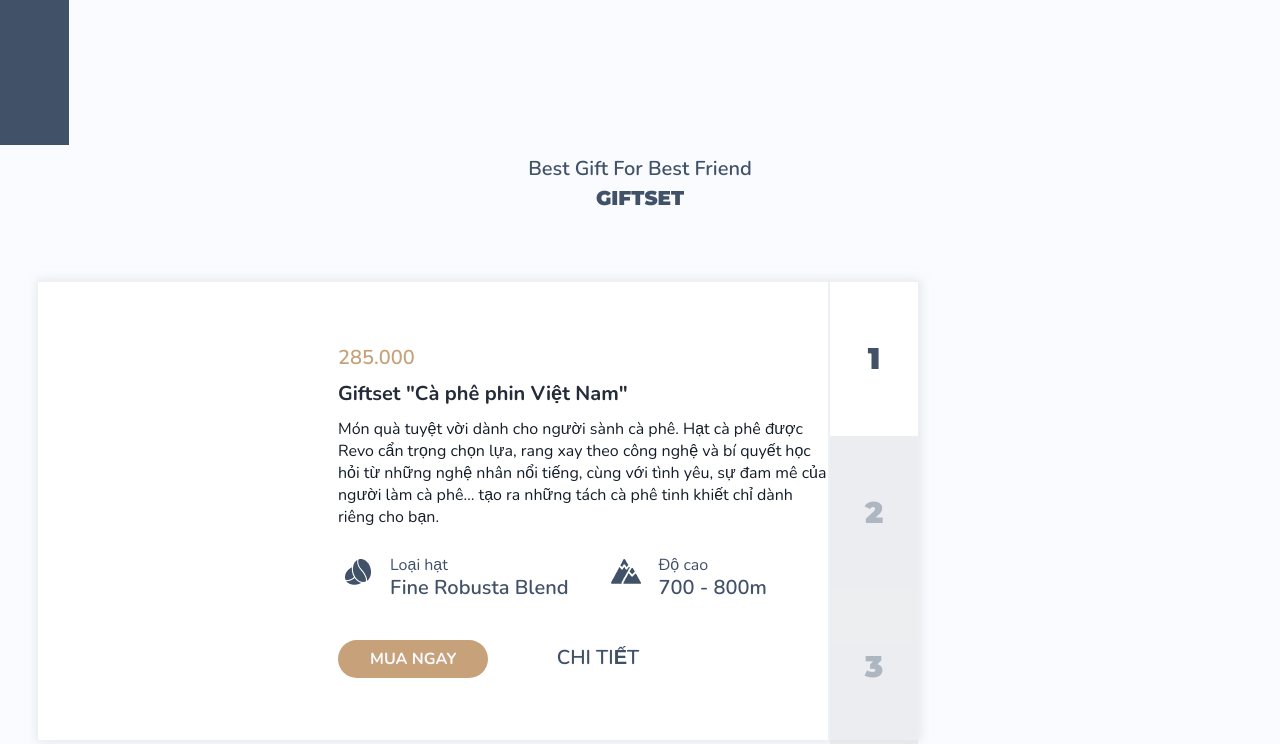
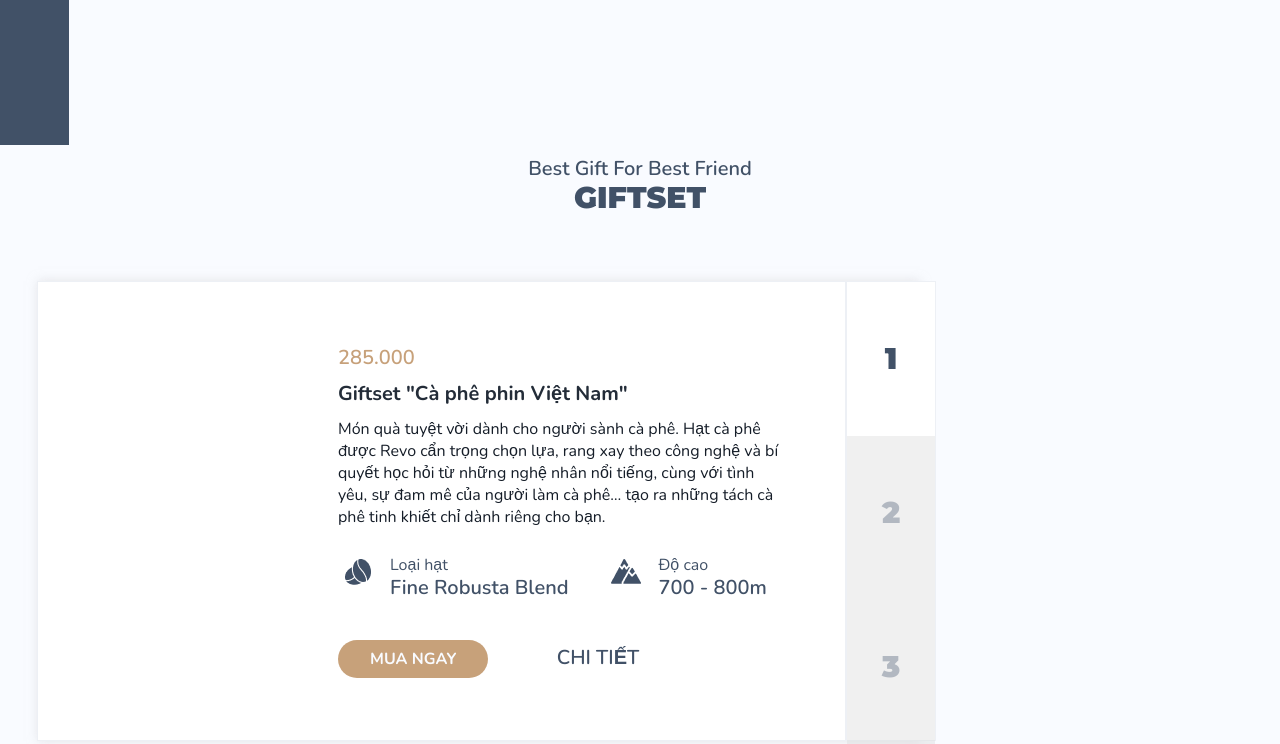
Before and after one commit to Vladokos/Coffee, a website built with webpack: page src/teplate.html in a window 1280 px wide. Shown: the part 2153-2897 px from the top of the page. Built offline with nearby package versions, Linux system fonts and the light colour scheme.

Commit message:
toggle btn fixed

```diff
--- a/src/style.scss
+++ b/src/style.scss
@@ -345,7 +345,8 @@
             .text__title {
             }
             .text__subtitle {
-                font-family: Montserrat;
+                font-family: 'Montserrat';
+                font-size: 30px;
                 font-weight: 900;
                 line-height: 34px;
             }
@@ -369,6 +370,7 @@
                         background-color: #ffff;
                         width: 882px;
                         padding-left: 300px;
+                        padding-right: 64px;
                         .descr__price {
                             margin-top: 64px;
                             margin-bottom: 12px;
@@ -384,6 +386,7 @@
                             line-height: 22px;
                             margin-bottom: 24px;
                             color: #151d28;
+                            width: 443px;
                         }
                         .descr__manufactured {
                             color: #415167;
@@ -439,6 +442,7 @@
                         @include textMX(900, "Montserrat", 30px, #415167, 34px);
                         text-align: center;
                         border: 1px solid #edf0f5;
+                        background: #ffff;
                         .slide-btn__one {
                             background-color: #ffff;
                             height: 154px;
```
